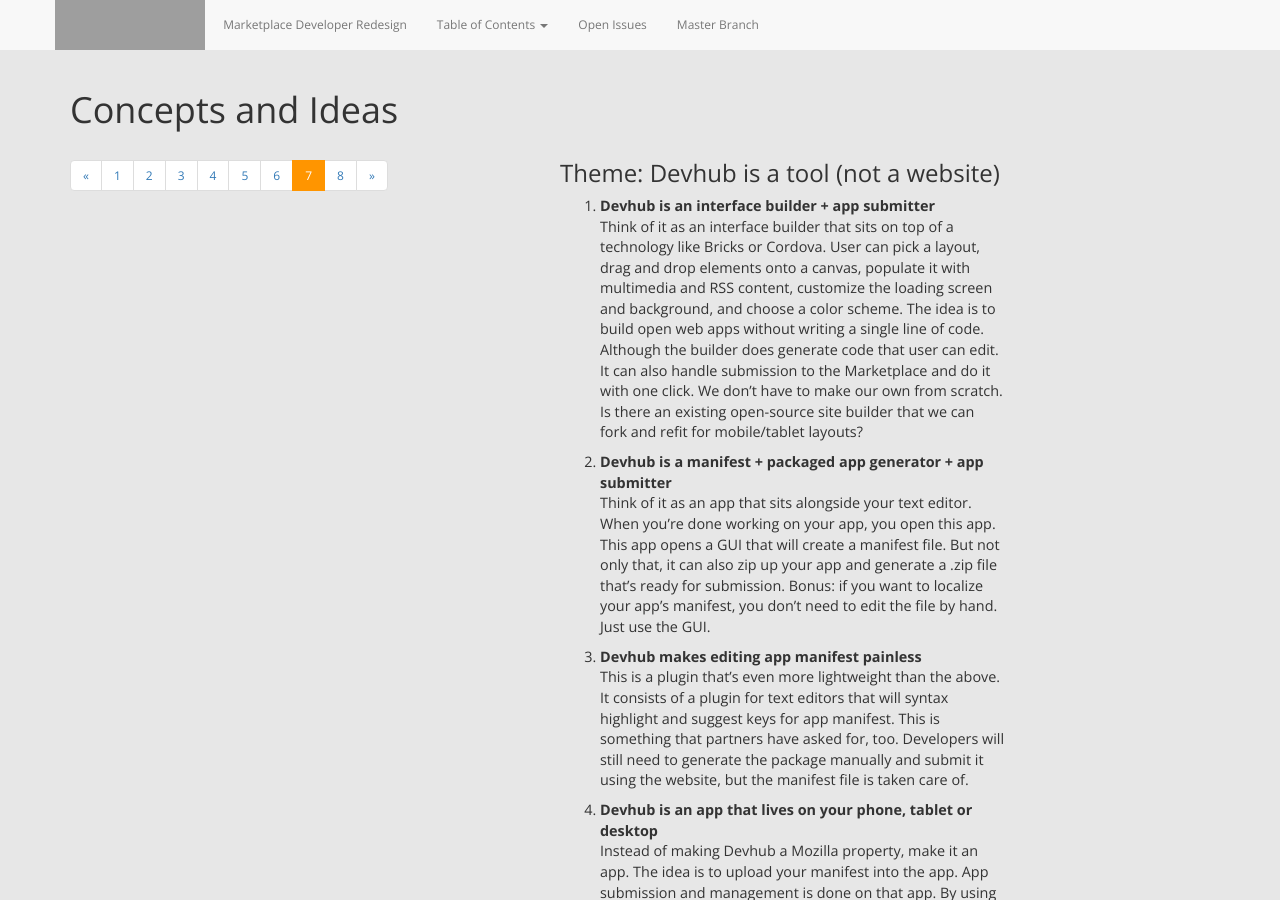
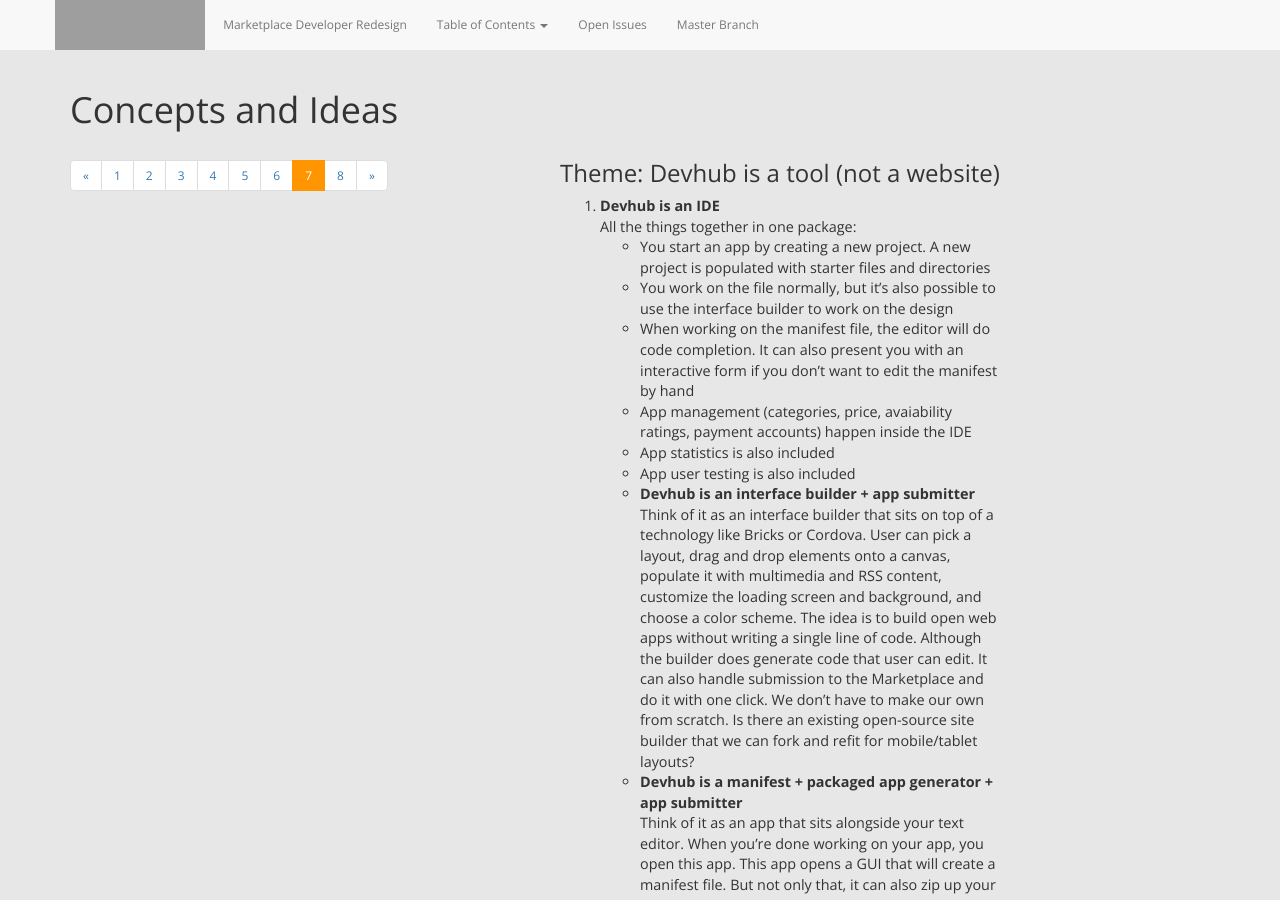
Before and after one commit to MarketplaceUX/devhub-redesign, a Jekyll site: the page built from projectConcepts.html, in a window 1280 px wide and 900 px high. Built offline with Jekyll 4.4.1, drawn with Linux system fonts in a browser that asks for light colours; nearby versions of some CDN libraries; some of the changed text lies outside the part shown; grey boxes are pictures that could not be loaded.

Commit message:
Flow for concept: “Devhub is a tool - IDE”

```diff
--- a/projectConcepts.html
+++ b/projectConcepts.html
@@ -18,6 +18,15 @@
 		<h3>Theme: Devhub is a tool (not a website)</h3>
 
 		<ol class="longText">
+			<li><strong>Devhub is an IDE</strong><br/>
+			All the things together in one package:<br/>
+			<ul>
+				<li>You start an app by creating a new project. A new project is populated with starter files and directories</li>
+				<li>You work on the file normally, but it’s also possible to use the interface builder to work on the design</li>
+				<li>When working on the manifest file, the editor will do code completion. It can also present you with an interactive form if you don’t want to edit the manifest by hand</li>
+				<li>App management (categories, price, avaiability ratings, payment accounts) happen inside the IDE</li>
+				<li>App statistics is also included</li>
+				<li>App user testing is also included</li>
 			<li><strong>Devhub is an interface builder + app submitter</strong><br/>
 			Think of it as an interface builder that sits on top of a technology like Bricks or Cordova. User can pick a layout, drag and drop elements  onto a canvas, populate it with multimedia and RSS content, customize  the loading screen and background, and choose a color scheme. The idea  is to build open web apps without writing a single line of code.  Although the builder does generate code that user can edit. It can also  handle submission to the Marketplace and do it with one click. We  don’t have to make our own from scratch. Is there an existing open-source site builder that we can fork and refit for mobile/tablet layouts?</li>
 			<li><strong>Devhub is a manifest + packaged app generator + app submitter</strong><br/>
```
Also changed, not shown: other parts of projectConcepts.html (+0 -2 lines), 2 other files.
